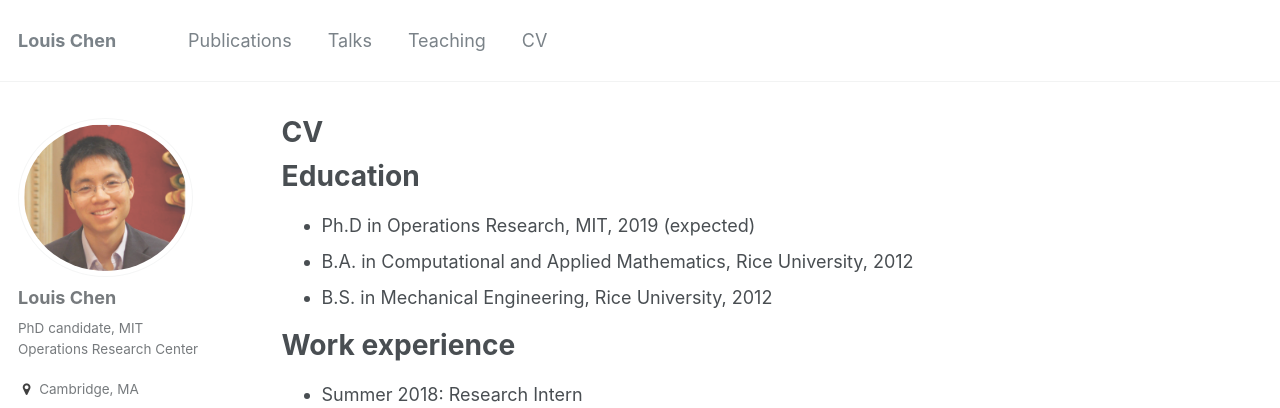
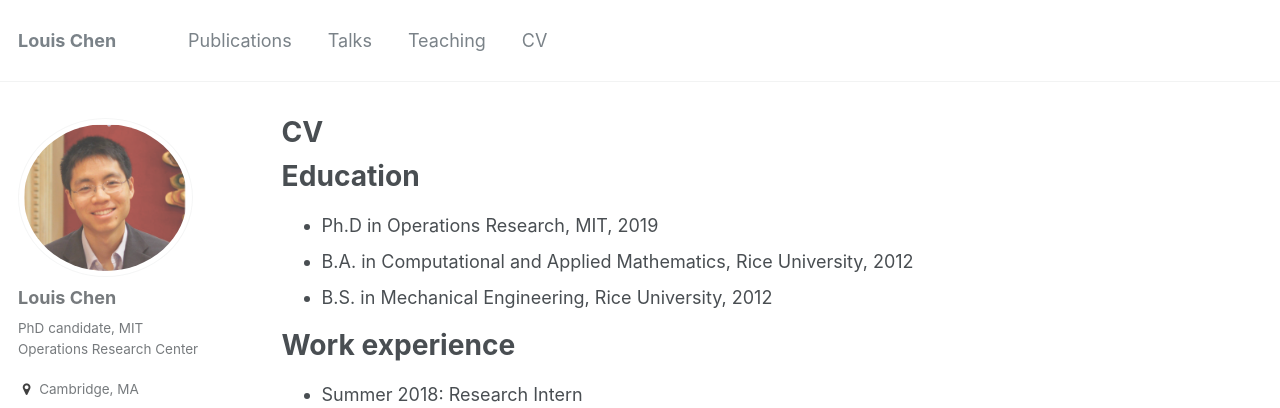
Before and after one commit to LouisLChen/LouisLChen.github.io, a Jekyll site: the page built from _pages/cv.md, in a window 1280 px wide and 900 px high. Shown: the top 408 px of the window. Built offline with Jekyll 4.4.1, drawn with Linux system fonts in a browser that asks for light colours; some web fonts are replaced.

Commit message:
Update cv.md

```diff
--- a/_pages/cv.md
+++ b/_pages/cv.md
@@ -11,7 +11,7 @@ redirect_from:
 
 Education
 ======
-* Ph.D in Operations Research, MIT, 2019 (expected)
+* Ph.D in Operations Research, MIT, 2019
 * B.A. in Computational and Applied Mathematics, Rice University, 2012
 * B.S. in Mechanical Engineering, Rice University, 2012
 
```
